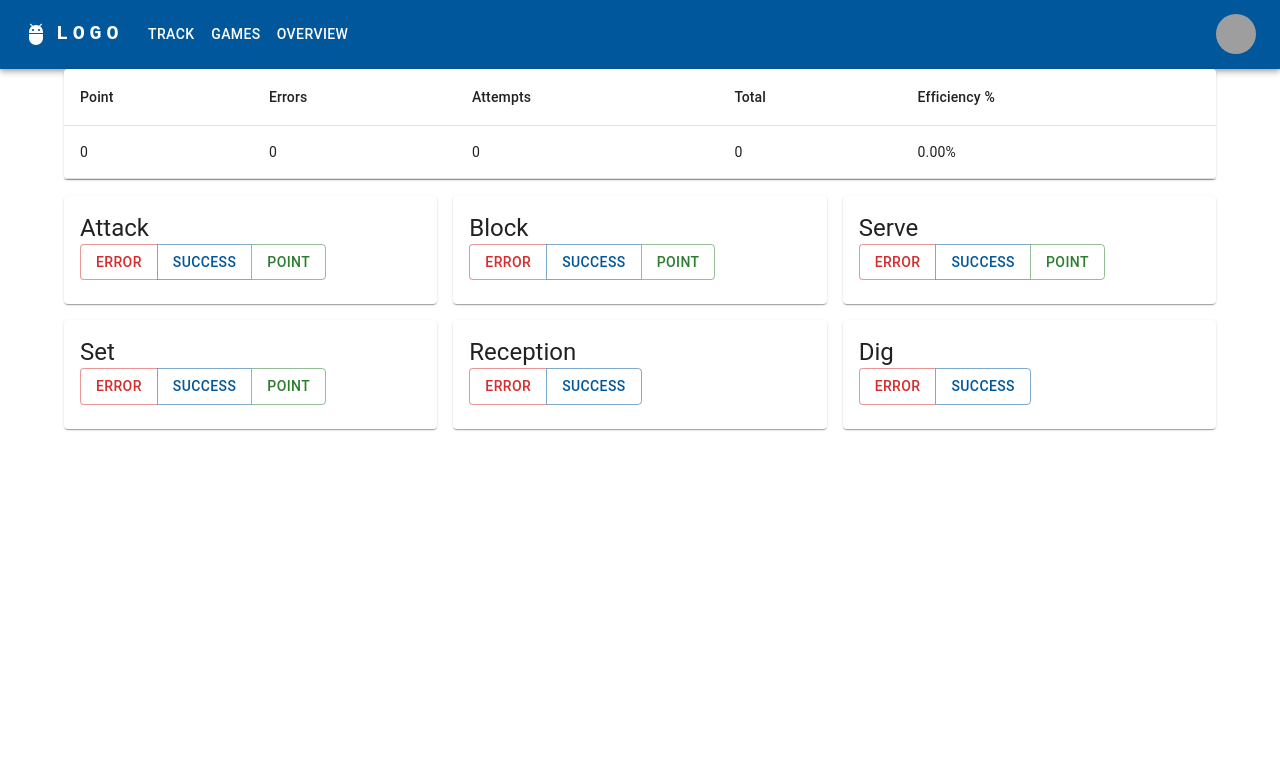
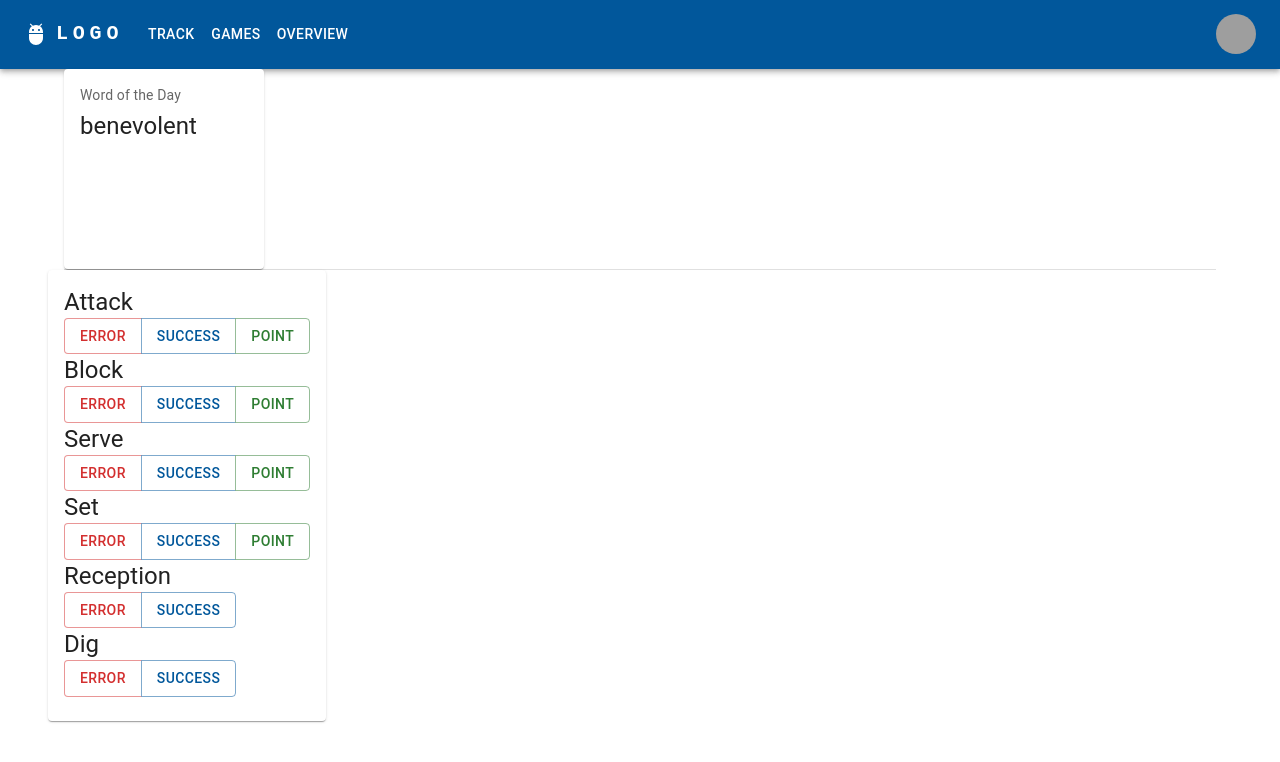
Before and after one commit to Angelo4/Volleyball-Stat-Tracker, a React (Create React App) app in the folder volleyball-stat-tracker-app/: page / in a window 1280 px wide. Shown: the top 762 px of the page. Built offline with nearby package versions, Linux system fonts and the light colour scheme; grey boxes are pictures that could not be loaded.

Commit message:
Test verified commit

```diff
--- a/volleyball-stat-tracker-app/src/components/SessionStatsContainer.tsx
+++ b/volleyball-stat-tracker-app/src/components/SessionStatsContainer.tsx
@@ -7,6 +7,13 @@ import TableContainer from '@mui/material/TableContainer';
 import TableHead from '@mui/material/TableHead';
 import TableRow from '@mui/material/TableRow';
 import Paper from '@mui/material/Paper';
+import {
+  Button,
+  Card,
+  CardActions,
+  CardContent,
+  Typography,
+} from '@mui/material';
 
 type Props = { sessionStats: any };
 
@@ -34,7 +41,18 @@ const SessionStatsContainer = (props: Props) => {
         <Button>Set</Button>
       </ButtonGroup> */}
 
-      <TableContainer component={Paper}>
+      <Card sx={{ maxWidth: 200, minHeight: 200 }}>
+        <CardContent>
+          <Typography sx={{ fontSize: 14 }} color="text.secondary" gutterBottom>
+            Word of the Day
+          </Typography>
+          <Typography variant="h5" component="div">
+            benevolent
+          </Typography>
+        </CardContent>
+      </Card>
+
+      {/* <TableContainer component={Paper}>
         <Table sx={{ minWidth: 700 }} aria-label="customized table">
           <TableHead>
             <TableRow>
@@ -55,7 +73,7 @@ const SessionStatsContainer = (props: Props) => {
             </TableRow>
           </TableBody>
         </Table>
-      </TableContainer>
+      </TableContainer> */}
     </>
   );
 };
--- a/volleyball-stat-tracker-app/src/components/vb_action_center/ActionButtonGroup.tsx
+++ b/volleyball-stat-tracker-app/src/components/vb_action_center/ActionButtonGroup.tsx
@@ -18,8 +18,6 @@ type ActionButtonGroupProps = {
 const ActionButtonGroup = (props: ActionButtonGroupProps) => {
   return (
     <Grid item xs={12} sm={6} md={4}>
-      <Card>
-        <CardContent>
       <Typography variant="h5">{props.title}</Typography>
       <ButtonGroup variant="outlined">
         <Button color="error" onClick={props.handleErrorClick}>
@@ -32,8 +30,6 @@ const ActionButtonGroup = (props: ActionButtonGroupProps) => {
           </Button>
         )}
       </ButtonGroup>
-        </CardContent>
-      </Card>
     </Grid>
   );
 };
--- a/volleyball-stat-tracker-app/src/components/vb_action_center/ActionCentreContainer.tsx
+++ b/volleyball-stat-tracker-app/src/components/vb_action_center/ActionCentreContainer.tsx
@@ -1,3 +1,4 @@
+import { Card, CardContent } from '@mui/material';
 import { useDispatch } from 'react-redux';
 import { statKeeperActions } from '../../redux/StatsKeeper';
 import ActionButtonGroup from './ActionButtonGroup';
@@ -6,7 +7,8 @@ const ActionCentreContainer = () => {
   const dispatch = useDispatch();
 
   return (
-    <>
+    <Card>
+      <CardContent>
         <ActionButtonGroup
           title="Attack"
           pointEnabled
@@ -49,7 +51,9 @@ const ActionCentreContainer = () => {
         <ActionButtonGroup
           title="Set"
           pointEnabled
-        handlePointClick={() => dispatch(statKeeperActions.incrementSetPoint())}
+          handlePointClick={() =>
+            dispatch(statKeeperActions.incrementSetPoint())
+          }
           handleSuccessClick={() => {
             dispatch(statKeeperActions.incrementSetSuccess());
           }}
@@ -75,7 +79,8 @@ const ActionCentreContainer = () => {
             dispatch(statKeeperActions.incrementDigError());
           }}
         />
-    </>
+      </CardContent>
+    </Card>
   );
 };
 
```
Lines whose indentation alone changed are shown as unchanged.
